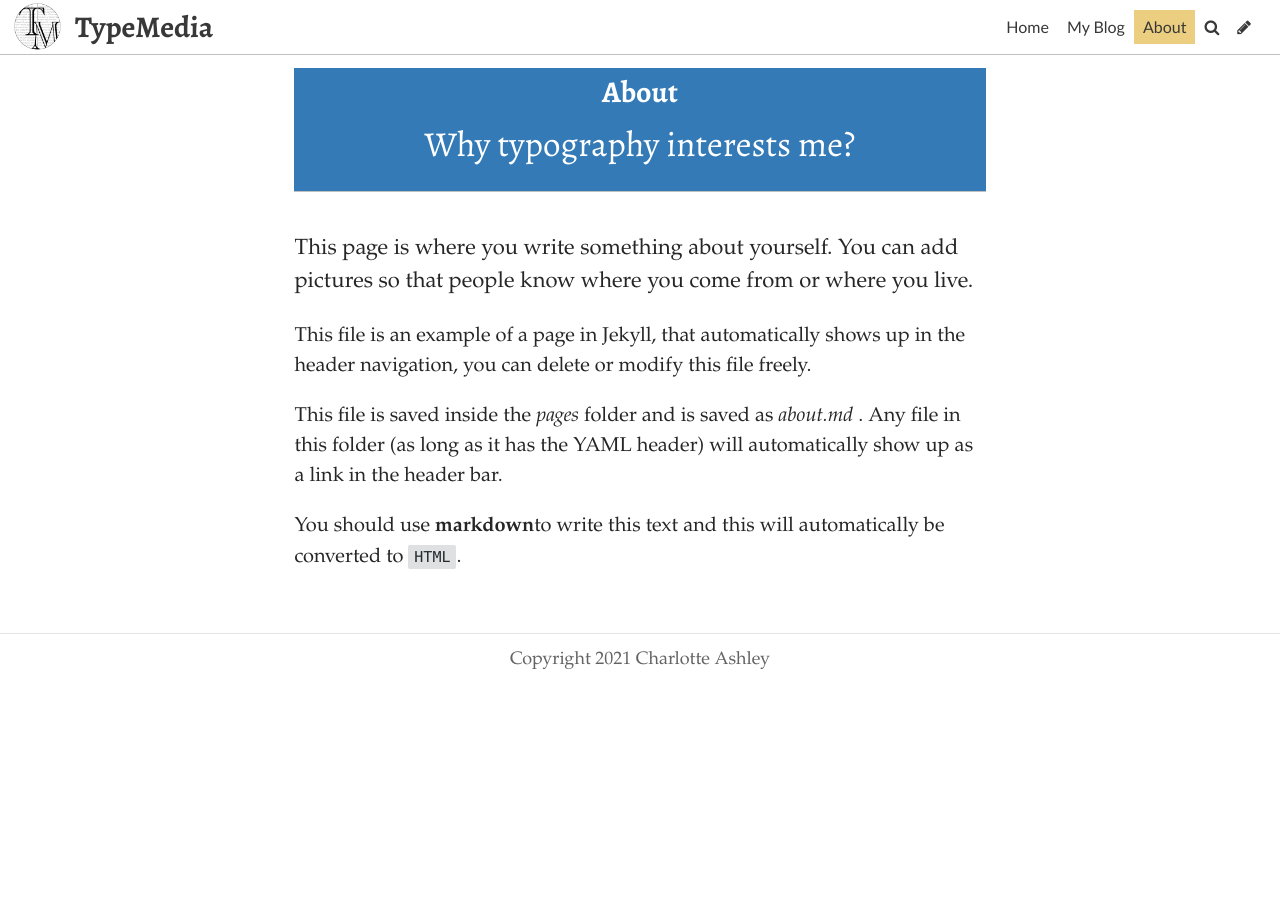
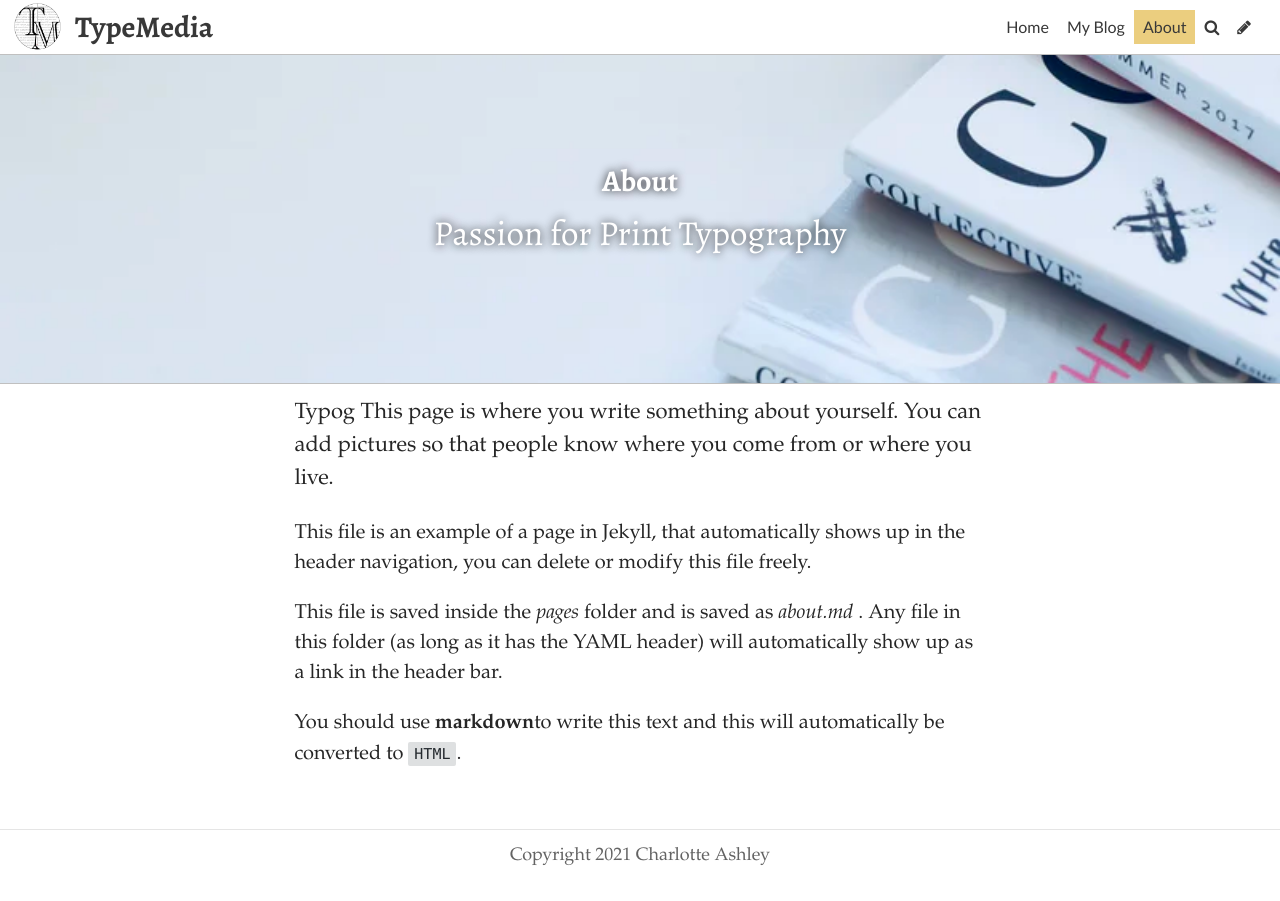
Before and after one commit to charlotteaashley/typo-design-template, a Jekyll site: the page built from pages/about.md, in a window 1280 px wide. Built offline with Jekyll 4.4.1, drawn with Linux system fonts in a browser that asks for light colours; some web fonts are replaced.

Commit message:
Update Page “about”

```diff
--- a/pages/about.md
+++ b/pages/about.md
@@ -1,7 +1,8 @@
 ---
 header_feature_image: /uploads/log.jpg
 title: About
-subtitle: Why typography interests me?
+image: ../uploads/photo-1523868157789-c313eb2f1ee9.webp
+subtitle: Passion for Print Typography
 permalink: /about/
 date: 2020-06-29T15:36:12.231Z
 layout: page
@@ -10,7 +11,7 @@ tags: null
 description: null
 show: true
 ---
-
+Typog
 This page is where you write something about yourself. You can add pictures so that people know where you come from or where you live.
 
 This file is an example of a page in Jekyll, that automatically shows up in the header navigation, you can delete or modify this file freely.
```
Also changed, not shown: uploads/photo-1523868157789-c313eb2f1ee9.webp (added), uploads/screenshot-2021-10-05-at-16.05.46.png (added).
